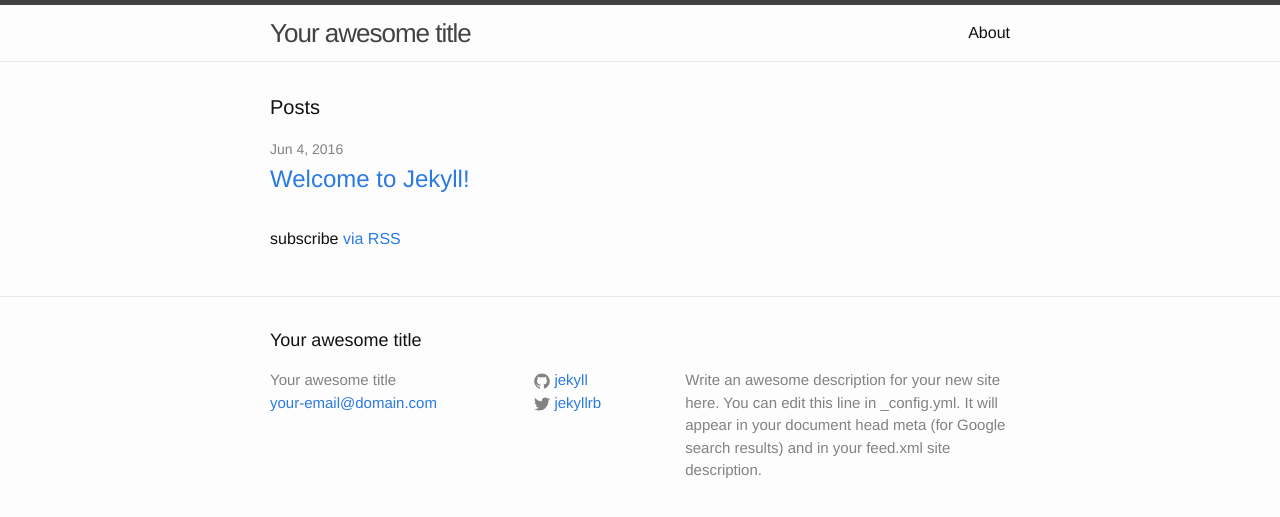
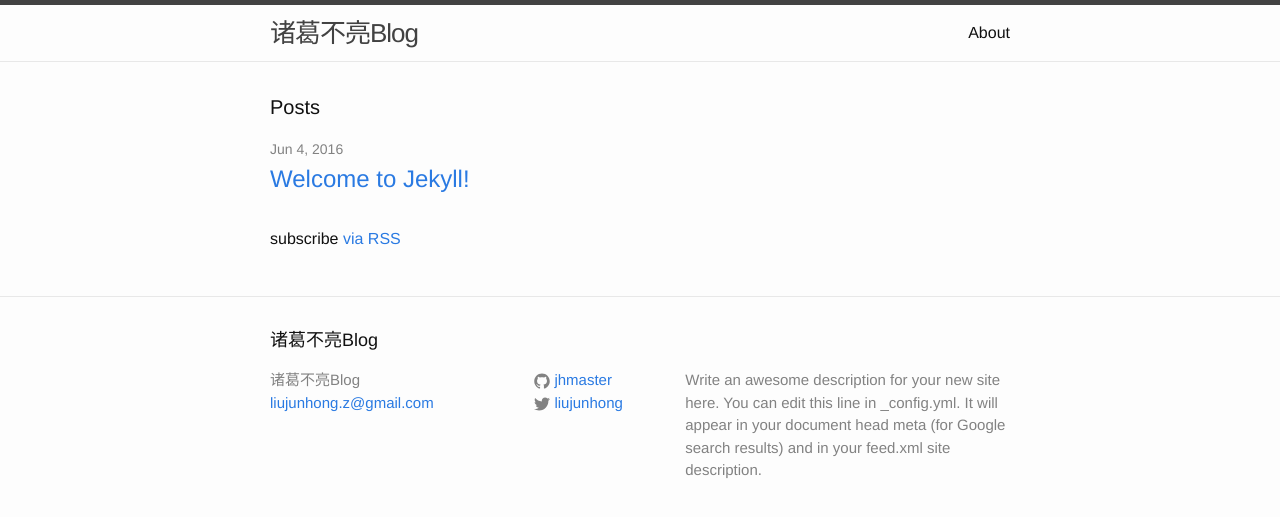
Before and after one commit to yueguangliange/yueguangliange.github.io, a Jekyll site: the page built from index.html, in a window 1280 px wide. Shown: the top 517 px of the page. Built offline with Jekyll 4.4.1, drawn with Linux system fonts in a browser that asks for light colours.

Commit message:
no message

```diff
--- a/_config.yml
+++ b/_config.yml
@@ -6,16 +6,16 @@
 # 'jekyll serve'. If you change this file, please restart the server process.
 
 # Site settings
-title: Your awesome title
-email: your-email@domain.com
+title: 诸葛不亮Blog
+email: liujunhong.z@gmail.com
 description: > # this means to ignore newlines until "baseurl:"
   Write an awesome description for your new site here. You can edit this
   line in _config.yml. It will appear in your document head meta (for
   Google search results) and in your feed.xml site description.
-baseurl: "" # the subpath of your site, e.g. /blog
-url: "http://yourdomain.com" # the base hostname & protocol for your site
-twitter_username: jekyllrb
-github_username:  jekyll
+baseurl: "/blog" # the subpath of your site, e.g. /blog
+url: "http://jhmaster.github.io" # the base hostname & protocol for your site
+twitter_username: liujunhong
+github_username:  jhmaster
 
 # Build settings
 markdown: kramdown
```
